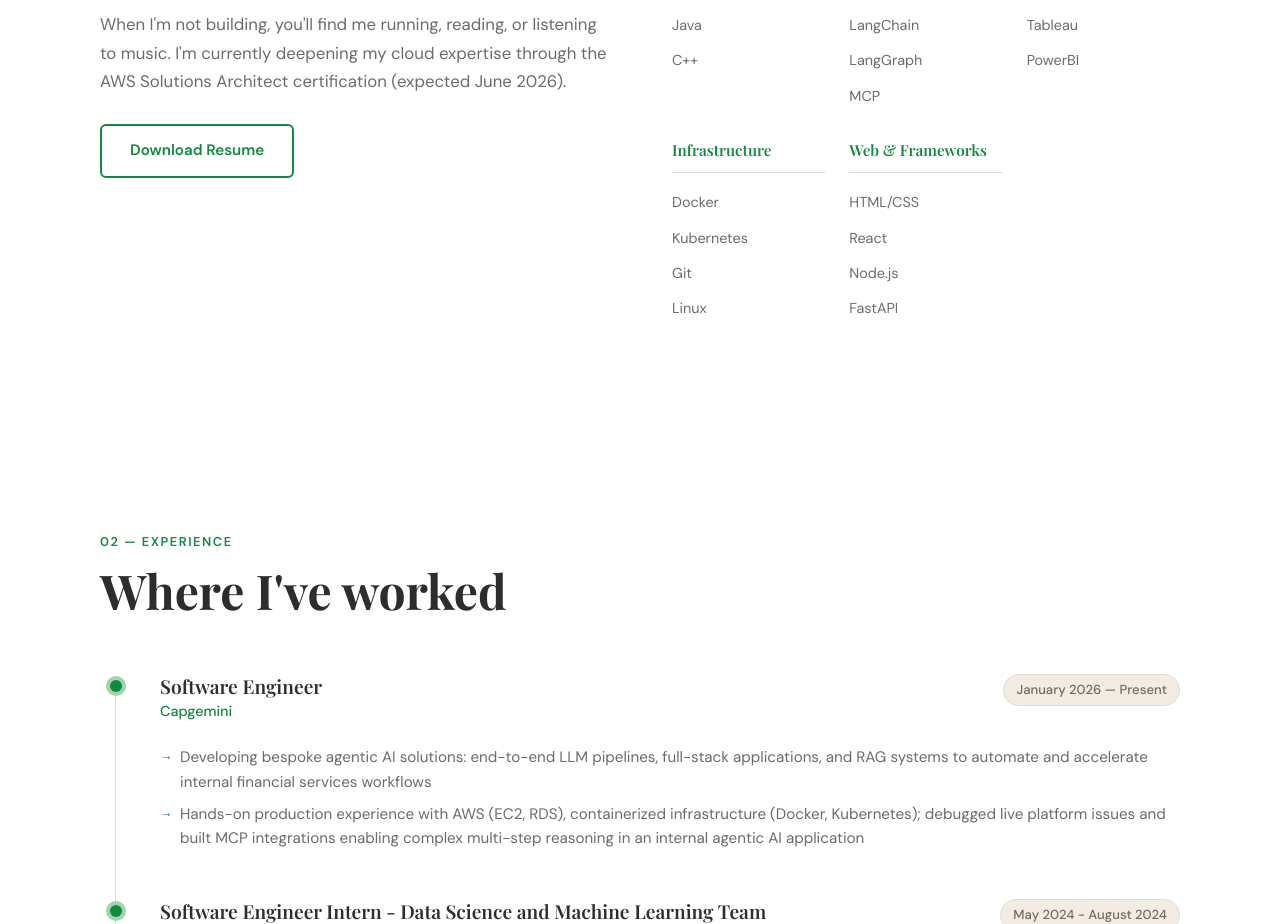
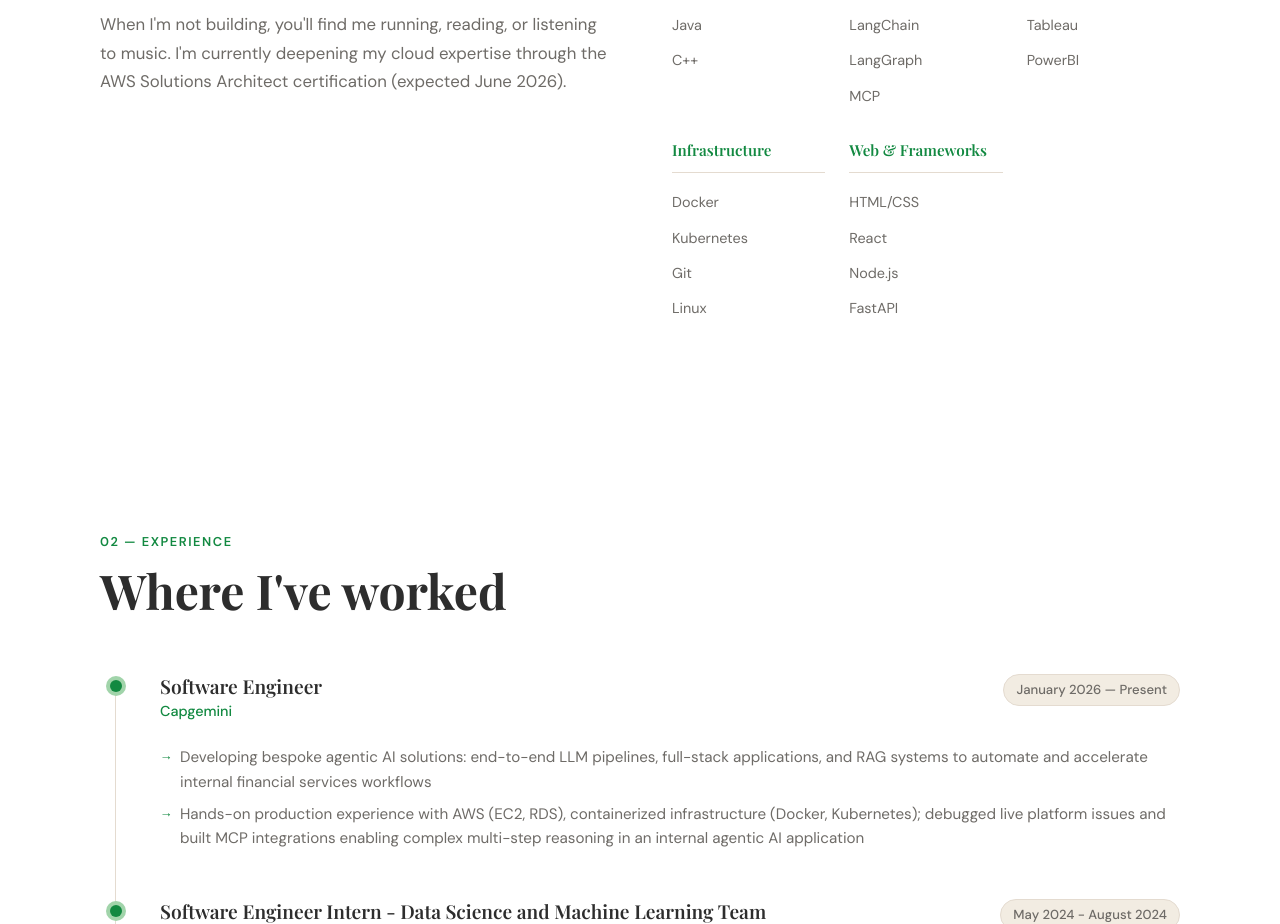
Before and after one commit to lakskanumuri/lk-portfolio, a React (Vite) app: page / in a window 1280 px wide. Shown: the part 1228-2152 px from the top of the page. Built offline with nearby package versions, Linux system fonts and the light colour scheme; a web font is replaced by a local one.

Commit message:
Comment out resume download link in About.jsx
Comment out the download link for the resume in About component.

```diff
--- a/src/components/About.jsx
+++ b/src/components/About.jsx
@@ -29,7 +29,7 @@ function About() {
               I'm currently deepening my cloud expertise through the AWS Solutions Architect
               certification (expected June 2026).
             </p>
-            <a href="/Lakshmi_Kanumuri_Resume_2026.pdf" download className="btn btn-outline">Download Resume</a>
+            {/* <a href="/Lakshmi_Kanumuri_Resume_2026.pdf" download className="btn btn-outline">Download Resume</a> */}
           </div>
 
           <div className="skills-grid reveal">
```
